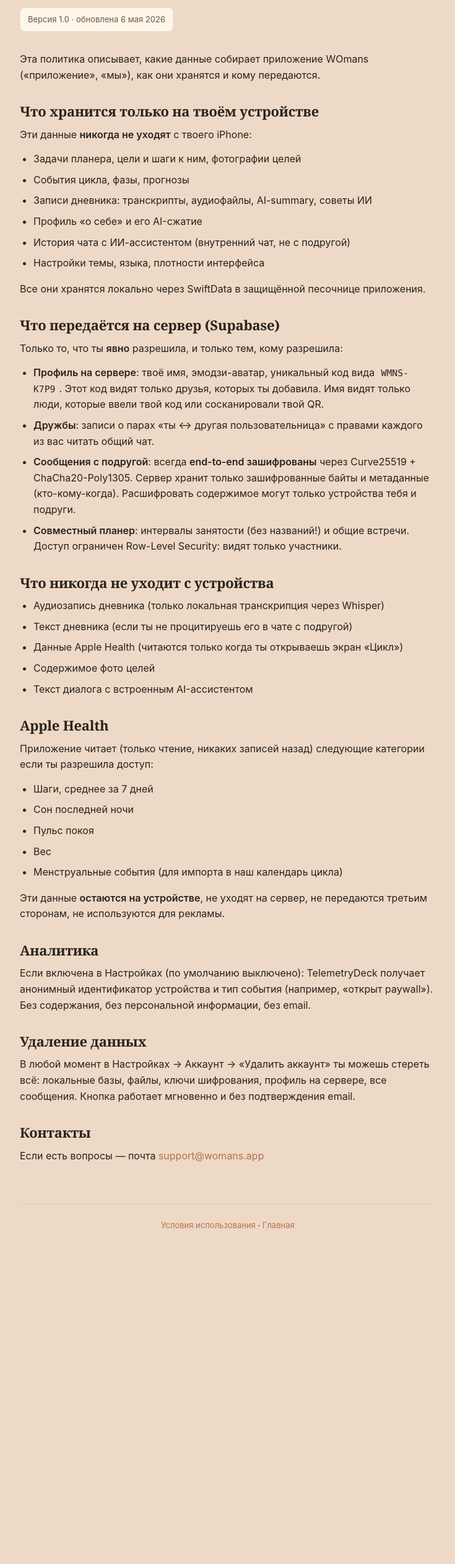
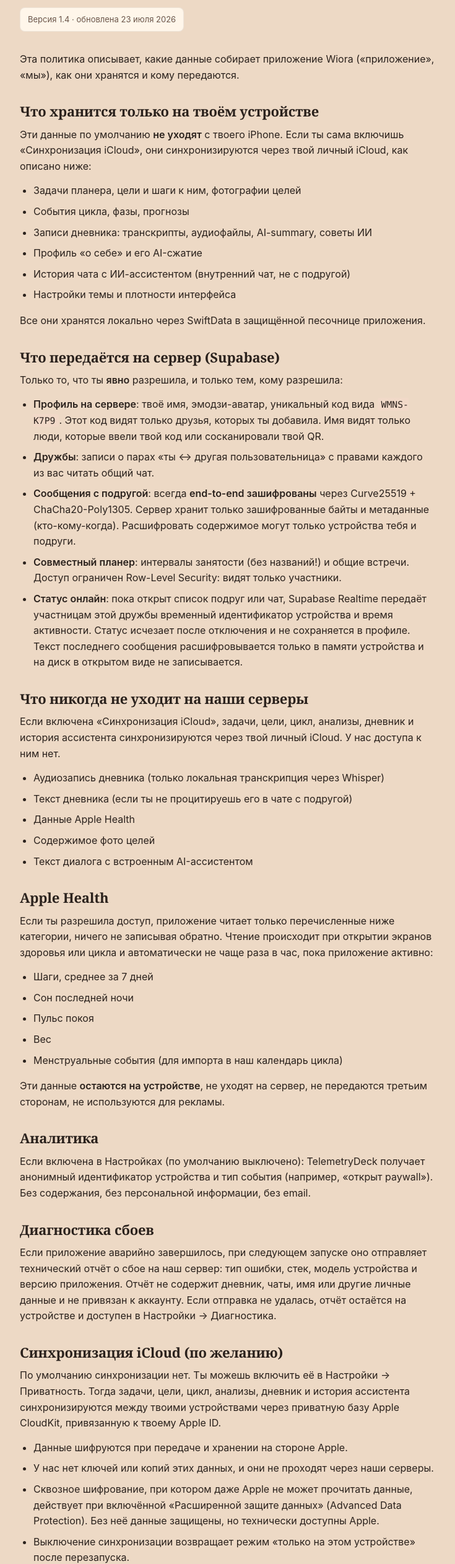
Before and after one commit to Nikitadot/womans-legal, a plain HTML site: page privacy.html in a window 1280 px wide. Shown: the part 137-2661 px from the top of the page at 62% size, without its empty margins (272-1007 px from the left). Before the commit the page ends 2235 px from the top, so only its background shows below. Drawn offline with Linux system fonts and the light colour scheme.

Commit message:
Update Wiora legal documents for release

```diff
--- a/privacy.html
+++ b/privacy.html
@@ -3,7 +3,7 @@
 <head>
   <meta charset="UTF-8">
   <meta name="viewport" content="width=device-width, initial-scale=1">
-  <title>Политика конфиденциальности · WOmans</title>
+  <title>Политика конфиденциальности · Wiora</title>
   <link rel="stylesheet" href="style.css">
 </head>
 <body>
@@ -11,19 +11,19 @@
     <a href="index.html" class="back">← К списку документов</a>
 
     <h1>Политика конфиденциальности</h1>
-    <p class="meta">Версия 1.0 · обновлена 6 мая 2026</p>
+    <p class="meta">Версия 1.4 · обновлена 23 июля 2026</p>
 
-    <p>Эта политика описывает, какие данные собирает приложение WOmans («приложение», «мы»), как они хранятся и кому передаются.</p>
+    <p>Эта политика описывает, какие данные собирает приложение Wiora («приложение», «мы»), как они хранятся и кому передаются.</p>
 
     <h2>Что хранится только на твоём устройстве</h2>
-    <p>Эти данные <strong>никогда не уходят</strong> с твоего iPhone:</p>
+    <p>Эти данные по умолчанию <strong>не уходят</strong> с твоего iPhone. Если ты сама включишь «Синхронизация iCloud», они синхронизируются через твой личный iCloud, как описано ниже:</p>
     <ul>
       <li>Задачи планера, цели и шаги к ним, фотографии целей</li>
       <li>События цикла, фазы, прогнозы</li>
       <li>Записи дневника: транскрипты, аудиофайлы, AI-summary, советы ИИ</li>
       <li>Профиль «о себе» и его AI-сжатие</li>
       <li>История чата с ИИ-ассистентом (внутренний чат, не с подругой)</li>
-      <li>Настройки темы, языка, плотности интерфейса</li>
+      <li>Настройки темы и плотности интерфейса</li>
     </ul>
     <p>Все они хранятся локально через SwiftData в защищённой песочнице приложения.</p>
 
@@ -34,19 +34,21 @@
       <li><strong>Дружбы</strong>: записи о парах «ты ↔ другая пользовательница» с правами каждого из вас читать общий чат.</li>
       <li><strong>Сообщения с подругой</strong>: всегда <strong>end-to-end зашифрованы</strong> через Curve25519 + ChaCha20-Poly1305. Сервер хранит только зашифрованные байты и метаданные (кто-кому-когда). Расшифровать содержимое могут только устройства тебя и подруги.</li>
       <li><strong>Совместный планер</strong>: интервалы занятости (без названий!) и общие встречи. Доступ ограничен Row-Level Security: видят только участники.</li>
+      <li><strong>Статус онлайн</strong>: пока открыт список подруг или чат, Supabase Realtime передаёт участницам этой дружбы временный идентификатор устройства и время активности. Статус исчезает после отключения и не сохраняется в профиле. Текст последнего сообщения расшифровывается только в памяти устройства и на диск в открытом виде не записывается.</li>
     </ul>
 
-    <h2>Что <strong>никогда</strong> не уходит с устройства</h2>
+    <h2>Что <strong>никогда</strong> не уходит на наши серверы</h2>
+    <p>Если включена «Синхронизация iCloud», задачи, цели, цикл, анализы, дневник и история ассистента синхронизируются через твой личный iCloud. У нас доступа к ним нет.</p>
     <ul>
       <li>Аудиозапись дневника (только локальная транскрипция через Whisper)</li>
       <li>Текст дневника (если ты не процитируешь его в чате с подругой)</li>
-      <li>Данные Apple Health (читаются только когда ты открываешь экран «Цикл»)</li>
+      <li>Данные Apple Health</li>
       <li>Содержимое фото целей</li>
       <li>Текст диалога с встроенным AI-ассистентом</li>
     </ul>
 
     <h2>Apple Health</h2>
-    <p>Приложение читает (только чтение, никаких записей назад) следующие категории если ты разрешила доступ:</p>
+    <p>Если ты разрешила доступ, приложение читает только перечисленные ниже категории, ничего не записывая обратно. Чтение происходит при открытии экранов здоровья или цикла и автоматически не чаще раза в час, пока приложение активно:</p>
     <ul>
       <li>Шаги, среднее за 7 дней</li>
       <li>Сон последней ночи</li>
@@ -59,11 +61,29 @@
     <h2>Аналитика</h2>
     <p>Если включена в Настройках (по умолчанию выключено): TelemetryDeck получает анонимный идентификатор устройства и тип события (например, «открыт paywall»). Без содержания, без персональной информации, без email.</p>
 
+    <h2>Диагностика сбоев</h2>
+    <p>Если приложение аварийно завершилось, при следующем запуске оно отправляет технический отчёт о сбое на наш сервер: тип ошибки, стек, модель устройства и версию приложения. Отчёт не содержит дневник, чаты, имя или другие личные данные и не привязан к аккаунту. Если отправка не удалась, отчёт остаётся на устройстве и доступен в Настройки → Диагностика.</p>
+
+    <h2>Синхронизация iCloud (по желанию)</h2>
+    <p>По умолчанию синхронизации нет. Ты можешь включить её в Настройки → Приватность. Тогда задачи, цели, цикл, анализы, дневник и история ассистента синхронизируются между твоими устройствами через приватную базу Apple CloudKit, привязанную к твоему Apple ID.</p>
+    <ul>
+      <li>Данные шифруются при передаче и хранении на стороне Apple.</li>
+      <li>У нас нет ключей или копий этих данных, и они не проходят через наши серверы.</li>
+      <li>Сквозное шифрование, при котором даже Apple не может прочитать данные, действует при включённой «Расширенной защите данных» (Advanced Data Protection). Без неё данные защищены, но технически доступны Apple.</li>
+      <li>Выключение синхронизации возвращает режим «только на этом устройстве» после перезапуска.</li>
+    </ul>
+
+    <h2>Резервная копия данных</h2>
+    <p>Раз в неделю приложение делает локальную копию задач, целей, цикла, анализов, дневника, фото и вложений. Контейнер <code>.wiora</code> зашифрован AES-GCM ключом, который хранится только в Keychain устройства, дополнительно защищён <code>NSFileProtection.complete</code> и исключён из автоматического iCloud-бэкапа. Для переноса на другое устройство создаётся отдельная копия с паролем пользователя; ключ выводится через PBKDF2 и в файл не записывается. Старые локальные копии автоматически удаляются.</p>
+
+    <h2>Платежи (RevenueCat)</h2>
+    <p>Оплата подписки идёт через Apple App Store. RevenueCat получает анонимный идентификатор устройства и факт покупки или возврата. Имя, email и платёжные реквизиты остаются у Apple и нам не передаются.</p>
+
     <h2>Удаление данных</h2>
-    <p>В любой момент в Настройках → Аккаунт → «Удалить аккаунт» ты можешь стереть всё: локальные базы, файлы, ключи шифрования, профиль на сервере, все сообщения. Кнопка работает мгновенно и без подтверждения email.</p>
+    <p>В любой момент в Настройках → Аккаунт → «Удалить аккаунт» ты можешь стереть локальные базы, файлы, ключи шифрования, профиль на сервере и сообщения. Для аккаунта Sign in with Apple приложение сначала повторно подтверждает вход, отзывает токен Apple и получает подтверждение удаления от сервера; поэтому нужен интернет. Локальные данные удаляются только после успешного ответа сервера.</p>
 
     <h2>Контакты</h2>
-    <p>Если есть вопросы — почта <a href="mailto:support@womans.app">support@womans.app</a></p>
+    <p>Если есть вопросы — почта <a href="mailto:support@wiora.app">support@wiora.app</a></p>
 
     <footer>
       <p><a href="terms.html">Условия использования</a> · <a href="index.html">Главная</a></p>
--- a/style.css
+++ b/style.css
@@ -1,4 +1,4 @@
-/* WOmans · Latte palette · serif headings */
+/* Wiora · Latte palette · serif headings */
 
 :root {
   --bg: #EDD9C5;
```
Also changed, not shown: index.html (+3 -3 lines), terms.html (+6 -6 lines).
